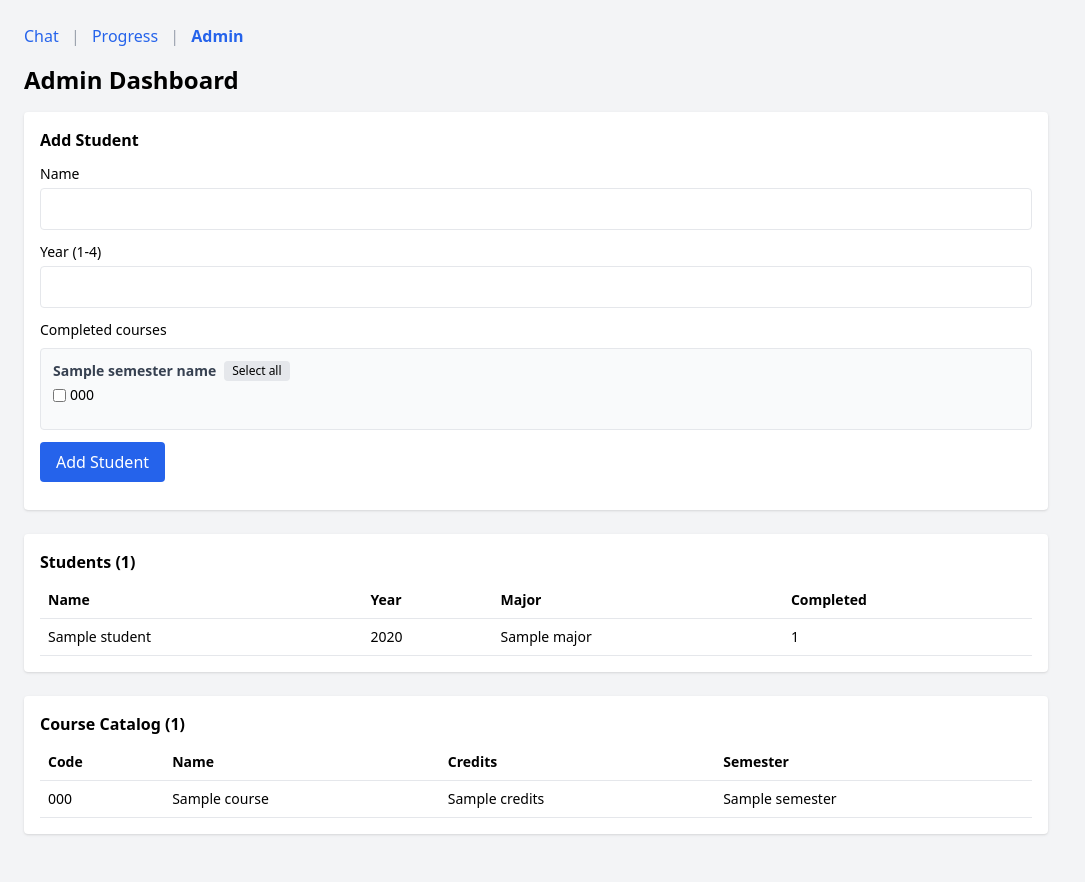
After one commit to Feras1972-KHT/IAAS, a FastAPI app: template backend/app/templates/admin.html in a window 1280 px wide. The commit adds this page. Shown: the whole page, without its empty margins (0-1085 px from the left). Run offline with FastAPI, Linux system fonts and the light colour scheme; the template is opened without the code that fills it: most values are stand-ins (such as "Sample title", 1, 10 or a date in 2020); some libraries are stand-ins or nearby versions.

Commit message:
Add admin page with student creation and semester checkbox grid

```diff
--- a/backend/app/api/pages.py
+++ b/backend/app/api/pages.py
@@ -30,6 +30,29 @@ SEMESTER_NAMES = {
 @router.get("/", response_class=HTMLResponse)
 def chat_page(request: Request):
     return templates.TemplateResponse("chat.html", {"request": request})
+
+
+@router.get("/admin", response_class=HTMLResponse)
+def admin_page(request: Request, db: Session = Depends(get_db)):
+    courses = db.query(Course).all()
+    students = db.query(Student).all()
+
+    # group courses by semester for the checkbox form
+    by_semester = {}
+    for c in courses:
+        sem = c.semester or 0
+        if sem not in by_semester:
+            by_semester[sem] = []
+        by_semester[sem].append(c)
+    sorted_semesters = sorted(by_semester.items())
+
+    return templates.TemplateResponse("admin.html", {
+        "request": request,
+        "courses": courses,
+        "students": students,
+        "by_semester": sorted_semesters,
+        "semester_names": SEMESTER_NAMES,
+    })
 
 
 @router.get("/progress", response_class=HTMLResponse)
--- /dev/null
+++ b/backend/app/templates/admin.html
@@ -0,0 +1,171 @@
+<!DOCTYPE html>
+<html>
+<head>
+    <title>IAAS - Admin</title>
+    <script src="https://cdn.tailwindcss.com"></script>
+</head>
+<body class="bg-gray-100 p-6">
+
+    <!-- nav -->
+    <nav class="mb-4 max-w-5xl">
+        <a href="/" class="text-blue-600 hover:underline">Chat</a>
+        <span class="mx-2 text-gray-400">|</span>
+        <a href="/progress" class="text-blue-600 hover:underline">Progress</a>
+        <span class="mx-2 text-gray-400">|</span>
+        <a href="/admin" class="text-blue-600 font-bold">Admin</a>
+    </nav>
+
+    <h1 class="text-2xl font-bold mb-4">Admin Dashboard</h1>
+
+    <!-- add student form -->
+    <div class="bg-white rounded shadow p-4 mb-6 max-w-5xl">
+        <h2 class="font-bold mb-3">Add Student</h2>
+        <form id="add-form" class="space-y-3">
+            <div>
+                <label class="block text-sm mb-1">Name</label>
+                <input type="text" id="name" required class="border p-2 rounded w-full">
+            </div>
+            <div>
+                <label class="block text-sm mb-1">Year (1-4)</label>
+                <input type="number" id="year" min="1" max="4" required class="border p-2 rounded w-full">
+            </div>
+            <div>
+                <label class="block text-sm mb-2">Completed courses</label>
+                <div class="border rounded p-3 max-h-96 overflow-y-auto bg-gray-50">
+                    {% for sem_num, sem_courses in by_semester %}
+                        <div class="semester-section mb-3">
+                            <div class="flex items-center gap-2 mb-1">
+                                <h4 class="font-semibold text-sm text-gray-700">{{ semester_names[sem_num] }}</h4>
+                                <button type="button" onclick="toggleSemester(this)" class="text-xs bg-gray-200 hover:bg-gray-300 px-2 py-0.5 rounded">Select all</button>
+                            </div>
+                            <div class="grid grid-cols-2 md:grid-cols-3 gap-1 text-sm">
+                                {% for c in sem_courses %}
+                                    <label class="flex items-center gap-1">
+                                        <input type="checkbox" value="{{ c.code }}" class="course-checkbox">
+                                        <span>{{ c.code }}</span>
+                                    </label>
+                                {% endfor %}
+                            </div>
+                        </div>
+                    {% endfor %}
+                </div>
+            </div>
+            <button type="submit" class="bg-blue-600 text-white px-4 py-2 rounded">Add Student</button>
+        </form>
+        <div id="result" class="mt-3 text-sm"></div>
+    </div>
+
+    <!-- students table -->
+    <div class="bg-white rounded shadow p-4 mb-6 max-w-5xl">
+        <h2 class="font-bold mb-2">Students ({{ students|length }})</h2>
+        <table class="w-full text-sm">
+            <thead>
+                <tr class="border-b">
+                    <th class="text-left p-2">Name</th>
+                    <th class="text-left p-2">Year</th>
+                    <th class="text-left p-2">Major</th>
+                    <th class="text-left p-2">Completed</th>
+                </tr>
+            </thead>
+            <tbody>
+                {% for s in students %}
+                    <tr class="border-b">
+                        <td class="p-2">{{ s.name }}</td>
+                        <td class="p-2">{{ s.year }}</td>
+                        <td class="p-2">{{ s.major }}</td>
+                        <td class="p-2">{{ s.completed_courses|length }}</td>
+                    </tr>
+                {% endfor %}
+            </tbody>
+        </table>
+    </div>
+
+    <!-- courses table -->
+    <div class="bg-white rounded shadow p-4 mb-6 max-w-5xl">
+        <h2 class="font-bold mb-2">Course Catalog ({{ courses|length }})</h2>
+        <table class="w-full text-sm">
+            <thead>
+                <tr class="border-b">
+                    <th class="text-left p-2">Code</th>
+                    <th class="text-left p-2">Name</th>
+                    <th class="text-left p-2">Credits</th>
+                    <th class="text-left p-2">Semester</th>
+                </tr>
+            </thead>
+            <tbody>
+                {% for c in courses %}
+                    <tr class="border-b">
+                        <td class="p-2">{{ c.code }}</td>
+                        <td class="p-2">{{ c.name }}</td>
+                        <td class="p-2">{{ c.credits }}</td>
+                        <td class="p-2">{{ c.semester }}</td>
+                    </tr>
+                {% endfor %}
+            </tbody>
+        </table>
+    </div>
+
+    <script>
+        // toggle all checkboxes in a semester section
+        function toggleSemester(btn) {
+            const section = btn.closest('.semester-section');
+            const checkboxes = section.querySelectorAll('.course-checkbox');
+
+            // check if all are already checked
+            let allChecked = true;
+            for (const cb of checkboxes) {
+                if (!cb.checked) {
+                    allChecked = false;
+                    break;
+                }
+            }
+
+            // toggle: if all checked, uncheck all; otherwise check all
+            for (const cb of checkboxes) {
+                cb.checked = !allChecked;
+            }
+        }
+
+        document.getElementById('add-form').onsubmit = async function(e) {
+            e.preventDefault();
+
+            const name = document.getElementById('name').value;
+            const year = parseInt(document.getElementById('year').value);
+
+            // collect codes from all checked boxes
+            const codes = [];
+            const checked = document.querySelectorAll('.course-checkbox:checked');
+            for (const cb of checked) {
+                codes.push(cb.value);
+            }
+
+            const resultDiv = document.getElementById('result');
+            resultDiv.textContent = 'Adding...';
+
+            try {
+                const res = await fetch('/api/v1/admin/students', {
+                    method: 'POST',
+                    headers: {'Content-Type': 'application/json'},
+                    body: JSON.stringify({
+                        name: name,
+                        year: year,
+                        completed_codes: codes
+                    })
+                });
+                const data = await res.json();
+                if (res.ok) {
+                    resultDiv.textContent = 'Added student: ' + data.name;
+                    setTimeout(function() {
+                        location.reload();
+                    }, 1500);
+                } else {
+                    resultDiv.textContent = 'Error: ' + (data.detail || 'unknown error');
+                }
+            } catch (err) {
+                resultDiv.textContent = 'Error: ' + err.message;
+            }
+        };
+    </script>
+
+</body>
+</html>
--- a/backend/app/templates/chat.html
+++ b/backend/app/templates/chat.html
@@ -11,6 +11,8 @@
         <a href="/" class="text-blue-600 font-bold">Chat</a>
         <span class="mx-2 text-gray-400">|</span>
         <a href="/progress" class="text-blue-600 hover:underline">Progress</a>
+        <span class="mx-2 text-gray-400">|</span>
+        <a href="/admin" class="text-blue-600 hover:underline">Admin</a>
     </nav>
 
     <h1 class="text-2xl font-bold mb-2">IAAS Academic Advisor</h1>
--- a/backend/app/templates/progress.html
+++ b/backend/app/templates/progress.html
@@ -11,6 +11,8 @@
         <a href="/" class="text-blue-600 hover:underline">Chat</a>
         <span class="mx-2 text-gray-400">|</span>
         <a href="/progress" class="text-blue-600 font-bold">Progress</a>
+        <span class="mx-2 text-gray-400">|</span>
+        <a href="/admin" class="text-blue-600 hover:underline">Admin</a>
     </nav>
 
     <h1 class="text-2xl font-bold mb-4">Degree Progress</h1>
```
Also changed, not shown: backend/app/api/admin.py (+47 -5 lines).
